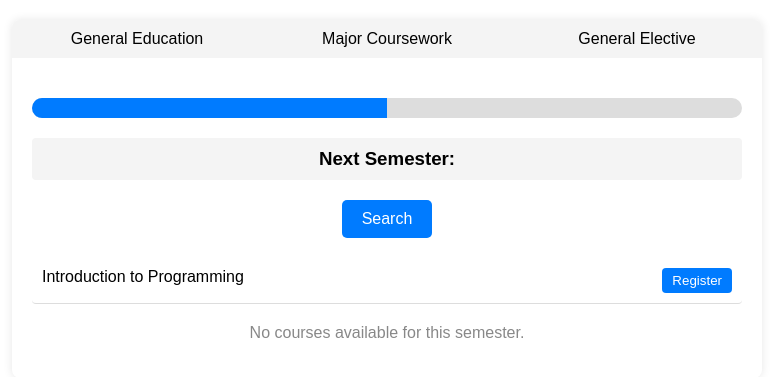
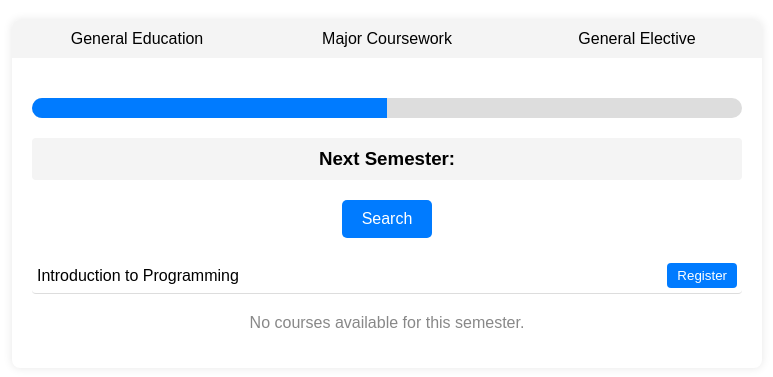
Before and after one commit to shapirobd/course_registration, a Flask app: template templates/course_search_layout.html in a window 1280 px wide. Shown: the top 377 px of the page, without its empty margins (218-991 px from the left). Run offline with Flask 3, Linux system fonts and the light colour scheme; the template is opened without the code that fills it, so the values that code supplies are empty; parts of the project's set-up code (start-up, migrations or seed data) failed here and were passed over.

Commit message:
making search results more condensed

```diff
--- a/templates/course_search_layout.html
+++ b/templates/course_search_layout.html
@@ -112,8 +112,9 @@
         .course-item {
             display: flex;
             justify-content: space-between;
-            margin-bottom: 10px;
-            padding: 10px;
+            align-items: center;
+            /* margin-bottom: 10px; */
+            padding: 5px;
             /* background-color: #f4f4f4; */
             border-bottom: 1px solid #ddd;
             border-radius: 4px;
```
